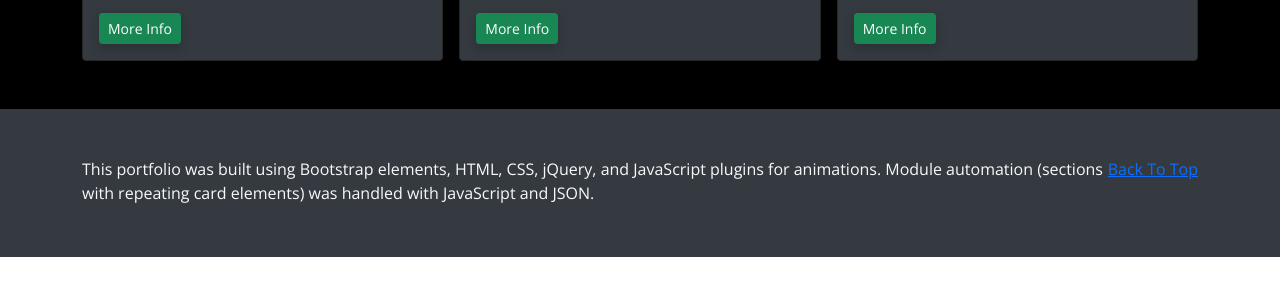
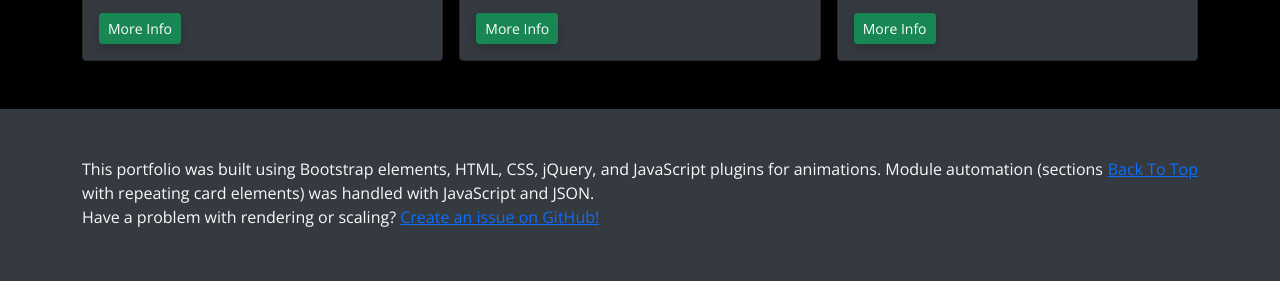
Before and after one commit to kylewhite0225/portfolio-website, a plain HTML site: page index.html in a window 1280 px wide. Shown: the part 7332-7613 px from the top of the page. Before the commit the page ends 7589 px from the top, so only its background shows below. Drawn offline with nearby package versions, Linux system fonts and the light colour scheme.

Commit message:
Added GitHub issues link in footer of page.

```diff
--- a/index.html
+++ b/index.html
@@ -295,7 +295,8 @@
       This portfolio was built using Bootstrap elements,
       HTML, CSS, jQuery, and JavaScript plugins for animations.
       Module automation (sections with repeating card elements)
-      was handled with JavaScript and JSON.
+      was handled with JavaScript and JSON.<br>
+      Have a problem with rendering or scaling? <a href="https://github.com/kylewhite0225/portfolio-website/issues">Create an issue on GitHub!</a>
     </p>
     <p class="mb-0"></a></p>
   </div>
```
